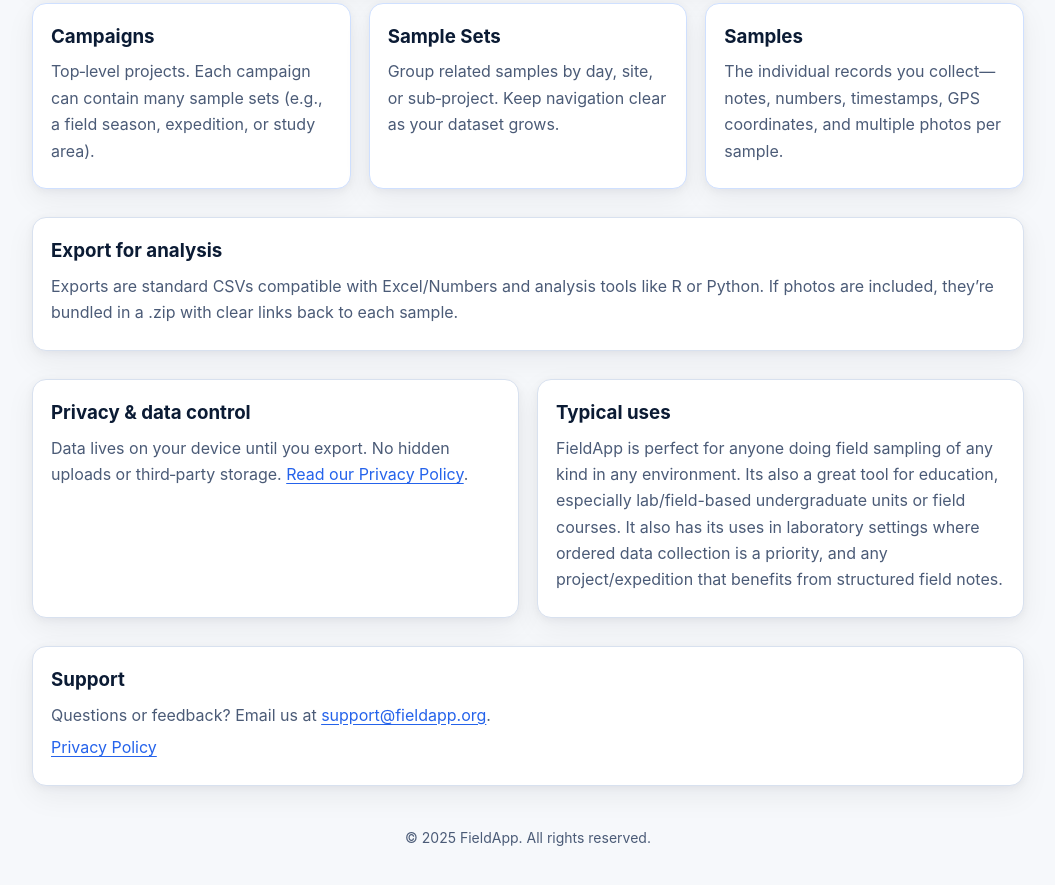
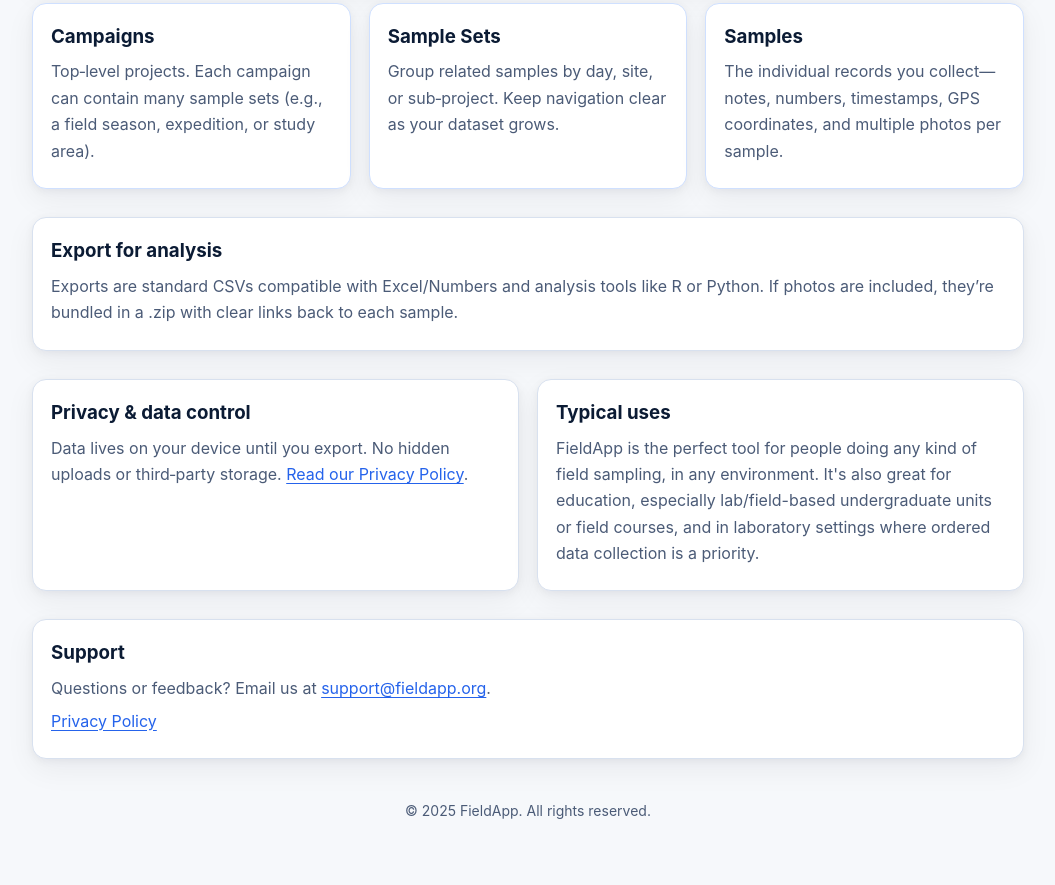
Before and after one commit to chrisjw18/chrisjw18.github.io, a plain HTML site: page index.html in a window 1280 px wide. Shown: the part 910-1795 px from the top of the page, without its empty margins (112-1167 px from the left). Drawn offline with Linux system fonts and the light colour scheme.

Commit message:
Update index.html

```diff
--- a/index.html
+++ b/index.html
@@ -92,7 +92,7 @@
       </div>
       <div class="card span-6">
         <h3>Typical uses</h3>
-        <p>FieldApp is perfect for anyone doing field sampling of any kind in any environment. Its also a great tool for education, especially lab/field-based undergraduate units or field courses. It also has its uses in laboratory settings where ordered data collection is a priority, and any project/expedition that benefits from structured field notes.</p>
+        <p>FieldApp is the perfect tool for people doing any kind of field sampling, in any environment. It's also great for education, especially lab/field-based undergraduate units or field courses, and in laboratory settings where ordered data collection is a priority.</p>
       </div>
     </section>
 
```
